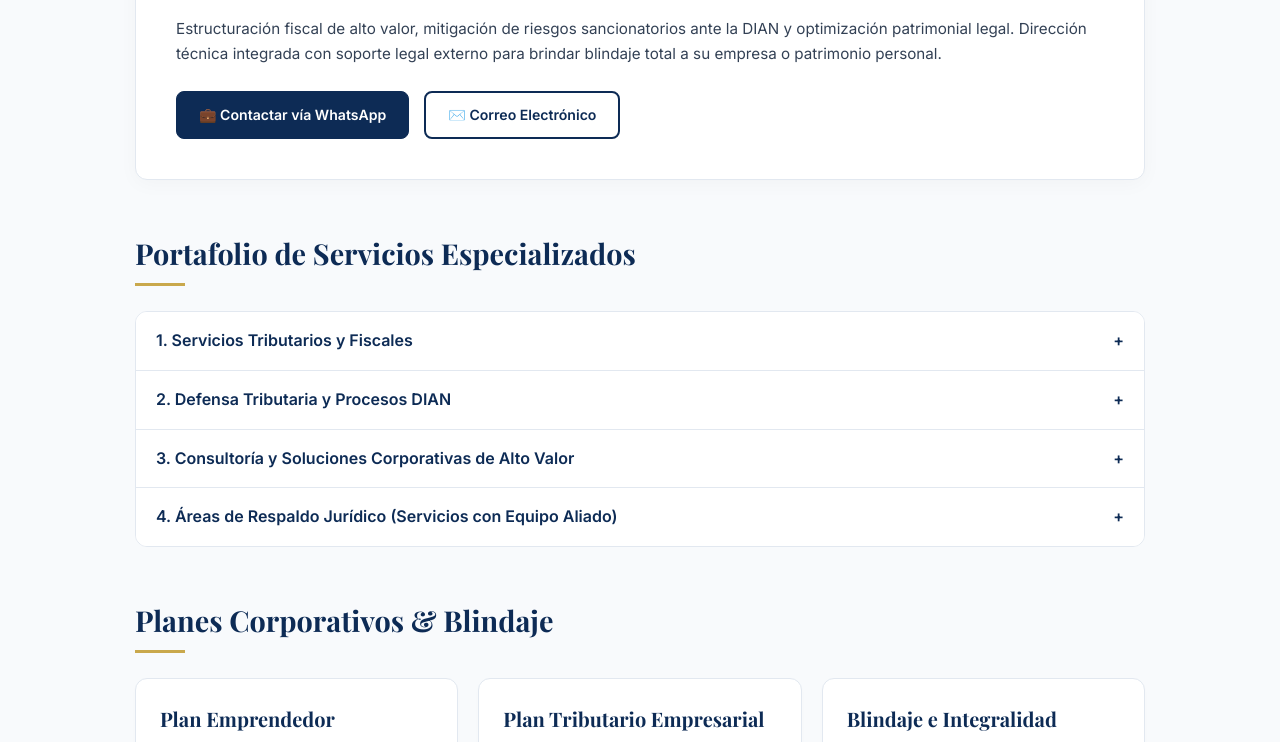
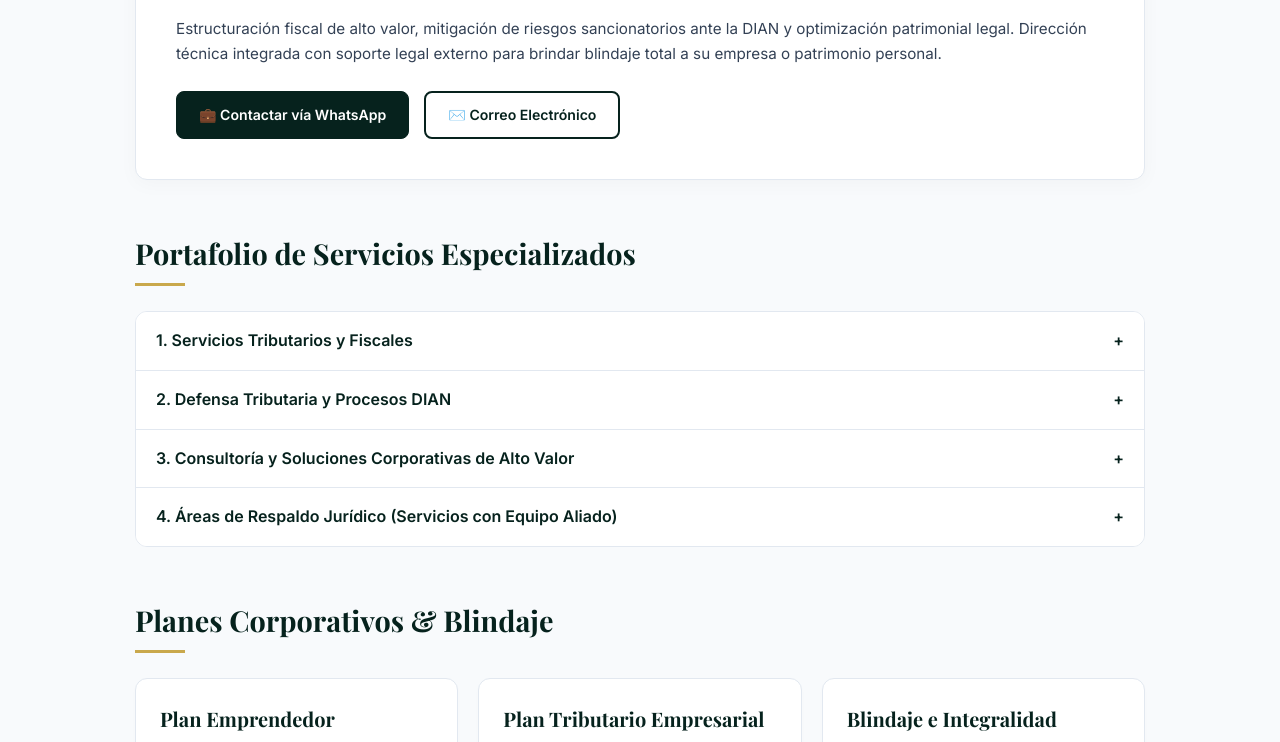
Before and after one commit to JimmyLopez-ContadorPublico/PORTAFOLIO, a plain HTML site: page index.html in a window 1280 px wide. Shown: the part 278-1020 px from the top of the page. Drawn offline with nearby package versions, Linux system fonts and the light colour scheme.

Commit message:
Update index.html

```diff
--- a/index.html
+++ b/index.html
@@ -19,7 +19,7 @@
   --border: #E2E8F0;
   --text: #0F172A;
   --muted: #64748B;
-  --navy: #0D2B55;
+  --navy: #06221d;
   --gold: #C9A84C;
   --gold-soft: #FBF4E3;
   --radius: 12px;
```
